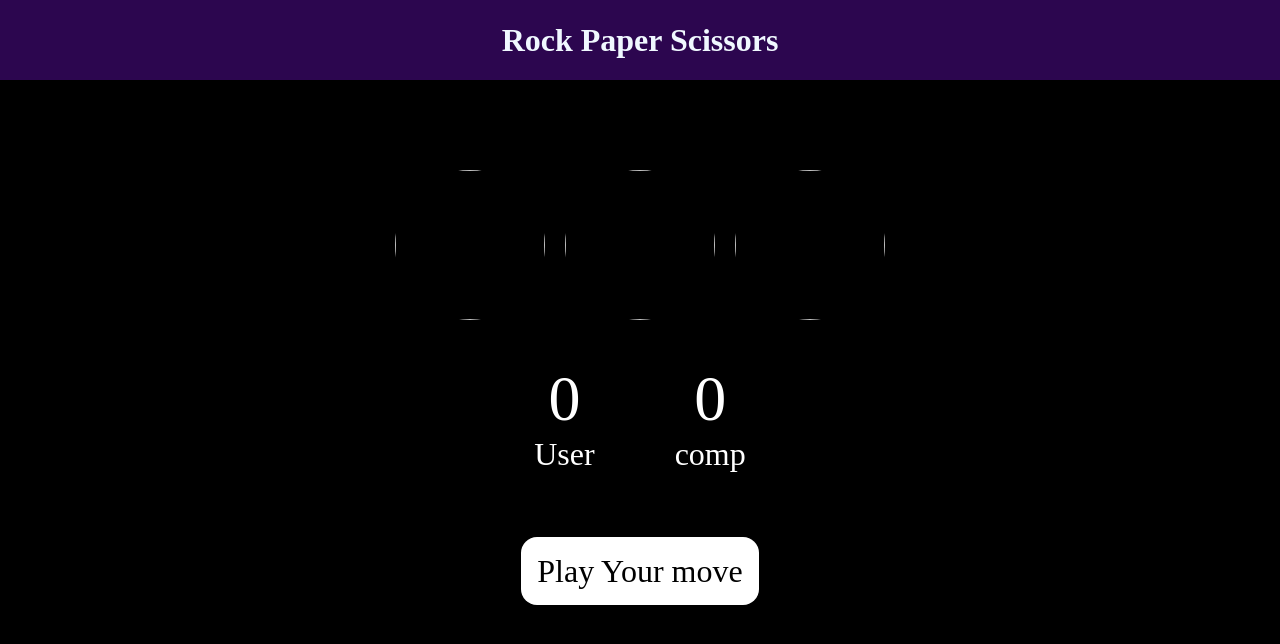
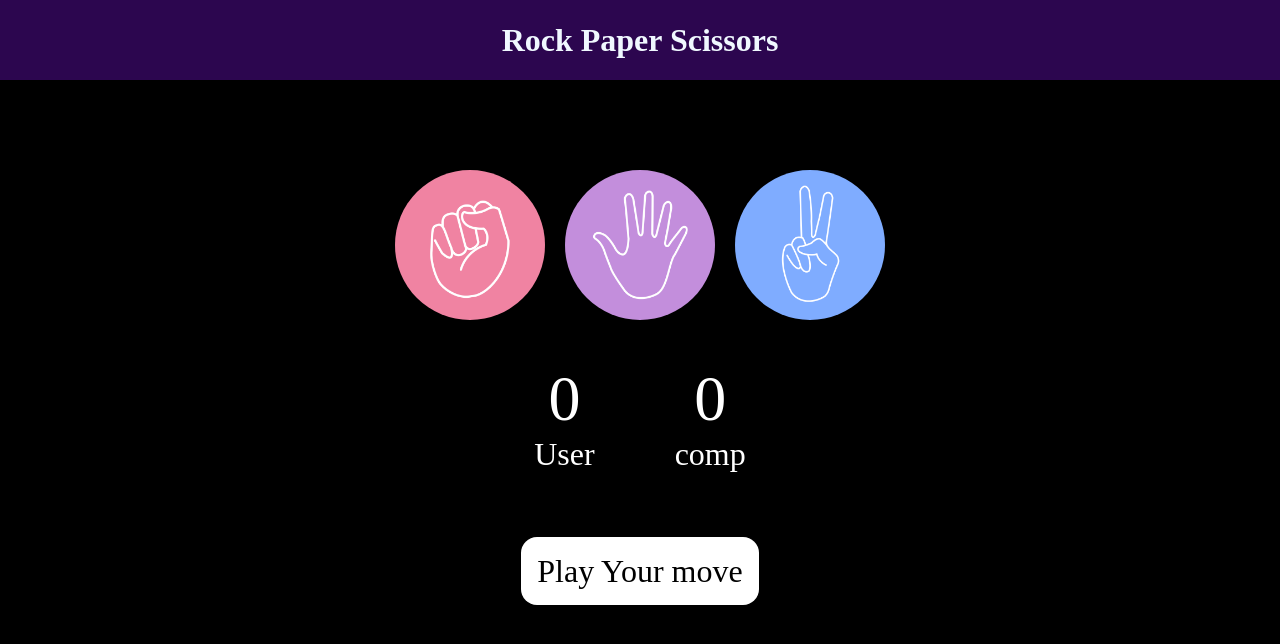
Before and after one commit to Rohan1732/RPS_Game, a plain HTML site: page index.html in a window 1280 px wide. Drawn offline with Linux system fonts and the light colour scheme.

Commit message:
Update index.html

```diff
--- a/index.html
+++ b/index.html
@@ -10,13 +10,13 @@
         <h1>Rock Paper Scissors</h1>
         <div class="choices">
             <div class="choice" id="rock">
-                <img src="C:\Users\LENOVO\Downloads\rock.png" alt="">
+                <img src="rockImg.png" alt="">
             </div>
             <div class="choice" id="paper">
-                <img src="C:\Users\LENOVO\Downloads\paper.png" alt="">
+                <img src="paperImg.png" alt="">
             </div>
             <div class="choice" id="scissors">
-                <img src="C:\Users\LENOVO\Downloads\scissors.png" alt="">
+                <img src="scissorsImg.png" alt="">
             </div>
         </div>
       <div class="score-board">
```
